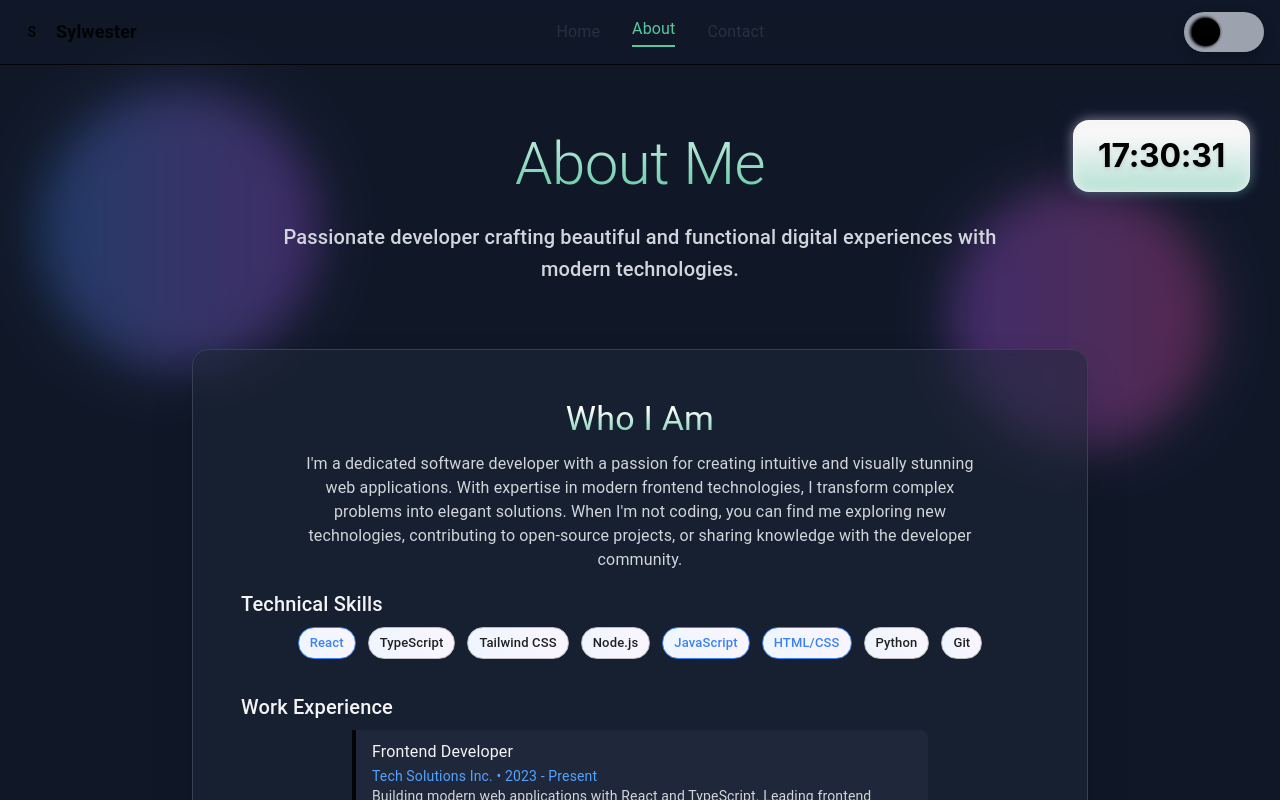
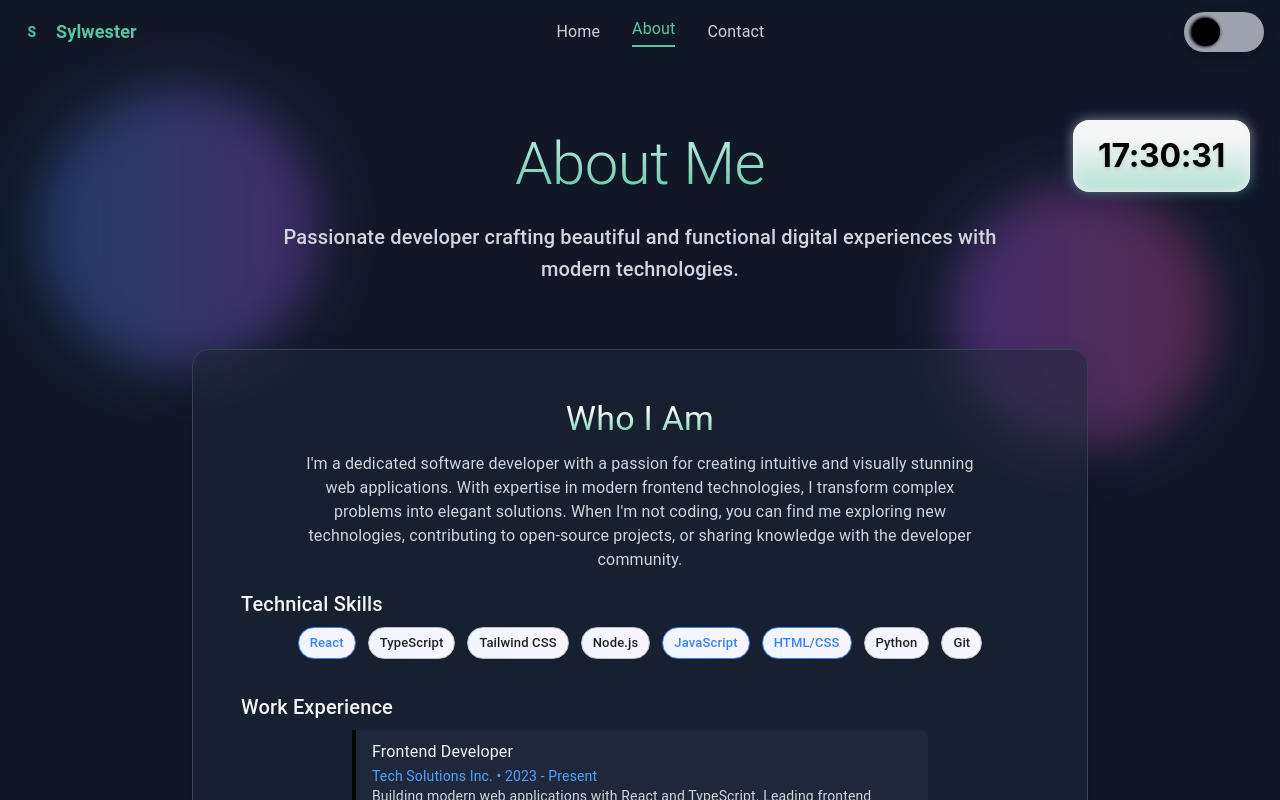
Before and after one commit to PSylwester/Portfolio, a React (Vite) app: page /About in a window 1280 px wide. Shown: the top 800 px of the page. Built offline with nearby package versions, Linux system fonts and the light colour scheme.

Commit message:
update styles #6

```diff
--- a/src/components/Navbar.tsx
+++ b/src/components/Navbar.tsx
@@ -24,11 +24,11 @@ export function Navbar({
   const toggle = () => setIsDark(!isDark);
 
   return (
-    <nav className="fixed top-0 left-0 right-0 z-50 w-full border-b bg-background/95 backdrop-blur supports-[backdrop-filter]:bg-background/60">
+    <nav className="fixed top-0 left-0 right-0 z-50 w-full  bg-background/95 backdrop-blur supports-[backdrop-filter]:bg-background/60">
       <div className="container mx-auto px-4">
         <div className="flex h-16 items-center justify-between">
           {/* Logo/Brand */}
-          <div className="flex items-center space-x-4">
+          <div className="flex items-center space-x-4 text-[#59c5a1]">
             <a href="/" className="flex items-center space-x-2">
               {logo ? (
                 <img src={logo} alt={logoText} className="h-8 w-8" />
@@ -49,7 +49,7 @@ export function Navbar({
                 to={item.link_to}
                 className={({ isActive }) =>
                   `transition-colors hover:text-[#59c5a1] ${
-                    isActive ? 'text-[#59c5a1] border-b-2 border-primary pb-1' : 'text-gray-700/60'
+                    isActive ? 'text-[#59c5a1] border-b-2 border-primary pb-1' : 'text-white/80'
                   }`
                 }
               >
```
